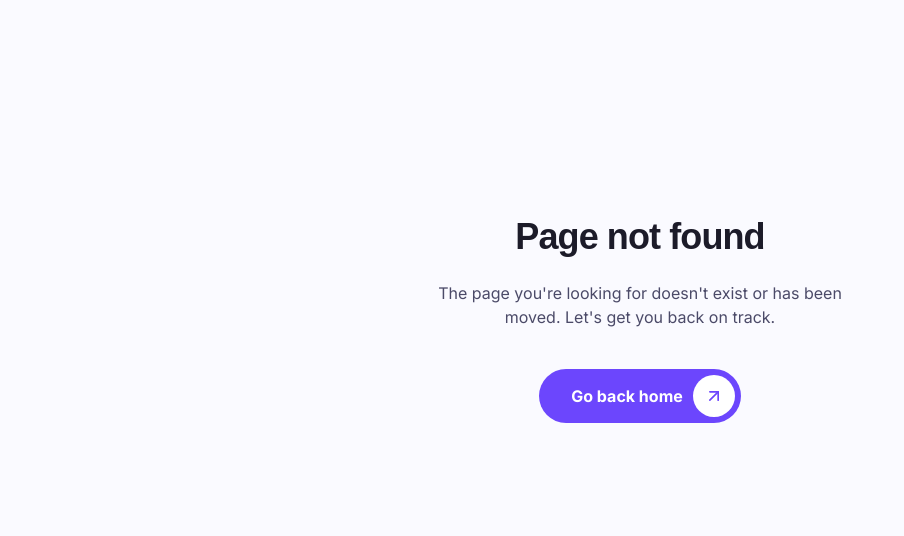
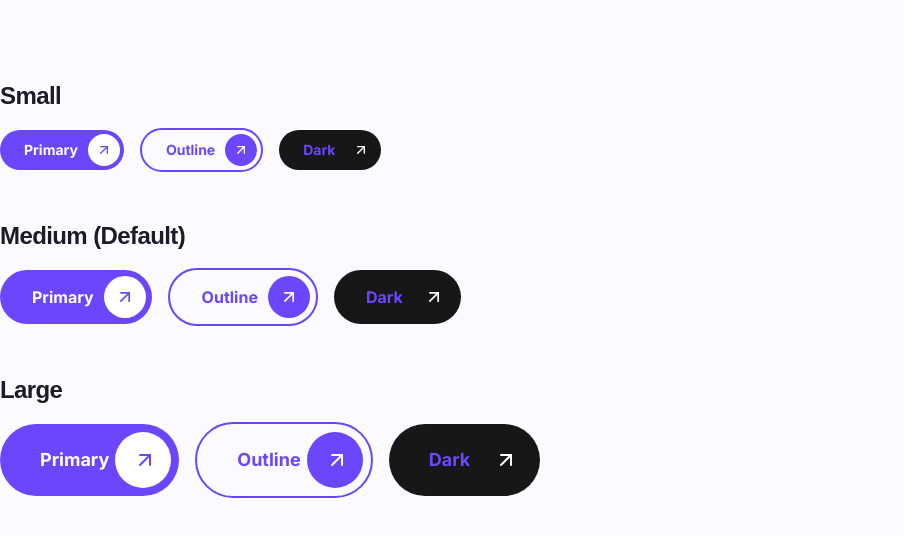
Before and after one commit to bmnazmussakib/zero-place, a Next.js app: page /test-premium-button in a window 1280 px wide. Before the commit this address had no page. Shown: the top 536 px of the page, without its empty margins (0-904 px from the left). Built offline with nearby package versions, Linux system fonts and the light colour scheme; a web font is replaced by a local one.

Commit message:
PremiumButton

```diff
--- /dev/null
+++ b/app/test-premium-button/page.tsx
@@ -0,0 +1,38 @@
+"use client";
+
+import React from 'react';
+import PremiumButton from '@/components/shared/PremiumButton';
+import SectionContainer from '@/components/shared/SectionContainer';
+
+export default function TestPremiumButton() {
+    return (
+        <SectionContainer className="py-20 space-y-12">
+            <div>
+                <h2 className="text-2xl font-bold mb-4">Small</h2>
+                <div className="flex gap-4 items-center">
+                    <PremiumButton size="small">Primary</PremiumButton>
+                    <PremiumButton size="small" variant="outline">Outline</PremiumButton>
+                    <PremiumButton size="small" variant="dark">Dark</PremiumButton>
+                </div>
+            </div>
+
+            <div>
+                <h2 className="text-2xl font-bold mb-4">Medium (Default)</h2>
+                <div className="flex gap-4 items-center">
+                    <PremiumButton>Primary</PremiumButton>
+                    <PremiumButton variant="outline">Outline</PremiumButton>
+                    <PremiumButton variant="dark">Dark</PremiumButton>
+                </div>
+            </div>
+
+            <div>
+                <h2 className="text-2xl font-bold mb-4">Large</h2>
+                <div className="flex gap-4 items-center">
+                    <PremiumButton size="large">Primary</PremiumButton>
+                    <PremiumButton size="large" variant="outline">Outline</PremiumButton>
+                    <PremiumButton size="large" variant="dark">Dark</PremiumButton>
+                </div>
+            </div>
+        </SectionContainer>
+    );
+}
--- a/components/sections/HeroSection.tsx
+++ b/components/sections/HeroSection.tsx
@@ -99,7 +99,7 @@ export default function HeroSection() {
                     </p>
 
                     <div className="flex flex-col sm:flex-row items-center justify-start gap-4 pt-4">
-                        <PremiumButton href="/pricing" className="w-full sm:w-auto">
+                        <PremiumButton size="large" href="/pricing" className="w-full sm:w-auto">
                             View Pricing
                         </PremiumButton>
                         <Link href="/portfolio">
--- a/components/sections/ServiceHero.tsx
+++ b/components/sections/ServiceHero.tsx
@@ -1,6 +1,7 @@
 // serviceHero.tsx
 import React from 'react';
 import SectionContainer from '../shared/SectionContainer';
+import PremiumButton from '../shared/PremiumButton';
 
 export default function ServiceHero() {
     return (
@@ -47,7 +48,7 @@ export default function ServiceHero() {
                             </p>
 
                             {/* CTA Button - rounded pill, gradient, arrow */}
-                            <div className="mb-16 lg:mb-0">
+                            <div className="mb-16 lg:mb-0 hidden">
                                 <a
                                     href="#book-demo"
                                     className="
@@ -75,6 +76,10 @@ export default function ServiceHero() {
                                     <div className="absolute inset-0 rounded-full bg-gradient-to-r from-white/15 to-transparent opacity-0 group-hover:opacity-100 transition-opacity pointer-events-none" />
                                 </a>
                             </div>
+
+                            <PremiumButton size="large" href="/book-a-call" className="hidden sm:inline-flex">
+                        Book a Call
+                    </PremiumButton>
 
                             {/* Floating illustration card - positioned to right/bottom like in screenshot */}
                             <div className="relative mt-10 w-full max-w-md self-center lg:absolute lg:right-0 lg:top-1/2 lg:-translate-y-1/3 lg:mt-0 lg:w-96 xl:w-[420px]">
--- a/components/sections/ServicePricing.tsx
+++ b/components/sections/ServicePricing.tsx
@@ -139,15 +139,15 @@ export default function ServicePricing() {
                                         {current.discountLabel}
                                     </div>
                                 )}
-                                <div className="text-5xl md:text-6xl lg:text-7xl font-black tracking-tight mb-3">
+                                <div className="text-5xl md:text-6xl lg:text-7xl font-bold tracking-tight mb-3">
                                     {current.price}
-                                    <span className="text-2xl md:text-3xl font-bold opacity-80"> /PER MONTH</span>
+                                    <span className="text-xl md:text-2xl font-bold opacity-80"> /PER MONTH</span>
                                 </div>
 
 
                                 <button
                                     className="
-                                                mt-4 inline-block rounded-full bg-white px-10 py-5 text-lg md:text-xl
+                                                mt-4 inline-block rounded-full bg-white px-8 py-4 text-lg md:text-lg
                                                 font-bold text-[#0f0e21] shadow-xl
                                                 hover:bg-gray-100 active:scale-95 transition-all
                                             "
--- a/components/shared/PremiumButton.tsx
+++ b/components/shared/PremiumButton.tsx
@@ -5,6 +5,7 @@ import { cn } from '@/lib/utils';
 interface PremiumButtonProps extends React.ButtonHTMLAttributes<HTMLButtonElement> {
   children: React.ReactNode;
   variant?: 'primary' | 'outline' | 'dark';
+  size?: 'small' | 'medium' | 'large';
   icon?: React.ReactNode;
   href?: string;
   className?: string;
@@ -13,21 +14,57 @@ interface PremiumButtonProps extends React.ButtonHTMLAttributes<HTMLButtonElemen
 const PremiumButton = ({
   children,
   variant = 'primary',
-  icon = <ArrowUpRight className="w-5 h-5" />,
+  size = 'medium',
+  icon = <ArrowUpRight className={cn(
+    size === 'small' ? "w-4 h-4" : size === 'large' ? "w-6 h-6" : "w-5 h-5"
+  )} />,
   className,
   href,
   ...props
 }: PremiumButtonProps) => {
+
+  // define size-specific values
+  const sizeStyles = {
+    small: {
+      button: 'text-sm py-1 pr-1 pl-6',
+      iconContainer: 'w-[32px] h-[32px] text-[18px]',
+      bgEffect: 'before:w-[32px] before:h-[calc(100%-8px)] before:right-1 before:top-1',
+      hoverEffect: 'hover:before:w-[calc(100%-8px)]',
+      translateY: 'group-hover:-translate-y-[24px]',
+      textShadow: '0 24px 0',
+    },
+    medium: {
+      button: 'text-base py-1.5 pr-1.5 pl-8',
+      iconContainer: 'w-[42px] h-[42px] text-[22px]',
+      bgEffect: 'before:w-[42px] before:h-[calc(100%-12px)] before:right-1.5 before:top-1.5',
+      hoverEffect: 'hover:before:w-[calc(100%-12px)]',
+      translateY: 'group-hover:-translate-y-[30px]', // Matches original
+      textShadow: '0 30px 0',
+    },
+    large: {
+      button: 'text-lg py-2.5 pr-2 pl-10',
+      iconContainer: 'w-[52px] h-[52px] text-[26px]',
+      bgEffect: 'before:w-[56px] before:h-[56px] before:right-2 before:top-2',
+      hoverEffect: 'hover:before:w-[calc(100%-16px)]',
+      translateY: 'group-hover:-translate-y-[36px]',
+      textShadow: '0 36px 0',
+    }
+  };
+
+  const currentSize = sizeStyles[size] || sizeStyles.medium;
+
   // Base button styles with the expanding background effect
   const buttonBase = cn(
     'group relative inline-flex items-center justify-between gap-2.5',
-    'text-base font-bold py-1.5 pr-1.5 pl-8 text-center rounded-full overflow-hidden whitespace-nowrap z-[2]',
+    'font-bold text-center rounded-full overflow-hidden whitespace-nowrap z-[2]',
+    currentSize.button,
     'focus-visible:outline-none focus-visible:ring-2 focus-visible:ring-offset-2 ',
     // Pseudo-element for expanding background
-    'before:content-[""] before:absolute before:w-[42px] before:h-[calc(100%-12px)]',
-    'before:right-1.5 before:top-1.5 before:-z-10 before:rounded-full',
+    'before:content-[""] before:absolute',
+    currentSize.bgEffect,
+    'before:-z-10 before:rounded-full',
     'before:transition-all before:duration-300 before:ease-in-out',
-    'hover:before:w-[calc(100%-12px)]',
+    currentSize.hoverEffect,
     // Variant-specific styles
     variant === 'primary' && [
       'bg-primary',
@@ -51,14 +88,15 @@ const PremiumButton = ({
   const textStyles = `relative overflow-hidden flex-1`;
   const textInner = cn(
     'flex leading-relaxed transition-transform duration-400 ease-in-out',
-    'group-hover:-translate-y-[30px] ',
+    currentSize.translateY,
     `${variant === 'primary' ? 'text-white' : 'text-primary'}`
   );
 
   // Icon container with rotation animation
   const iconContainer = cn(
     'relative inline-flex justify-center items-center',
-    'text-[22px] leading-none w-[42px] h-[42px]',
+    'leading-none',
+    currentSize.iconContainer,
     'overflow-hidden rounded-full z-10'
   );
 
@@ -73,7 +111,7 @@ const PremiumButton = ({
       <span className={textStyles}>
         <span
           className={textInner}
-          style={{ textShadow: variant === 'primary' ? '0 30px 0 var(--primary) ' : '0 30px 0 #fff ' }}
+          style={{ textShadow: variant === 'primary' ? `${currentSize.textShadow} var(--primary)` : `${currentSize.textShadow} #fff` }}
         >
           {children}
         </span>
```
